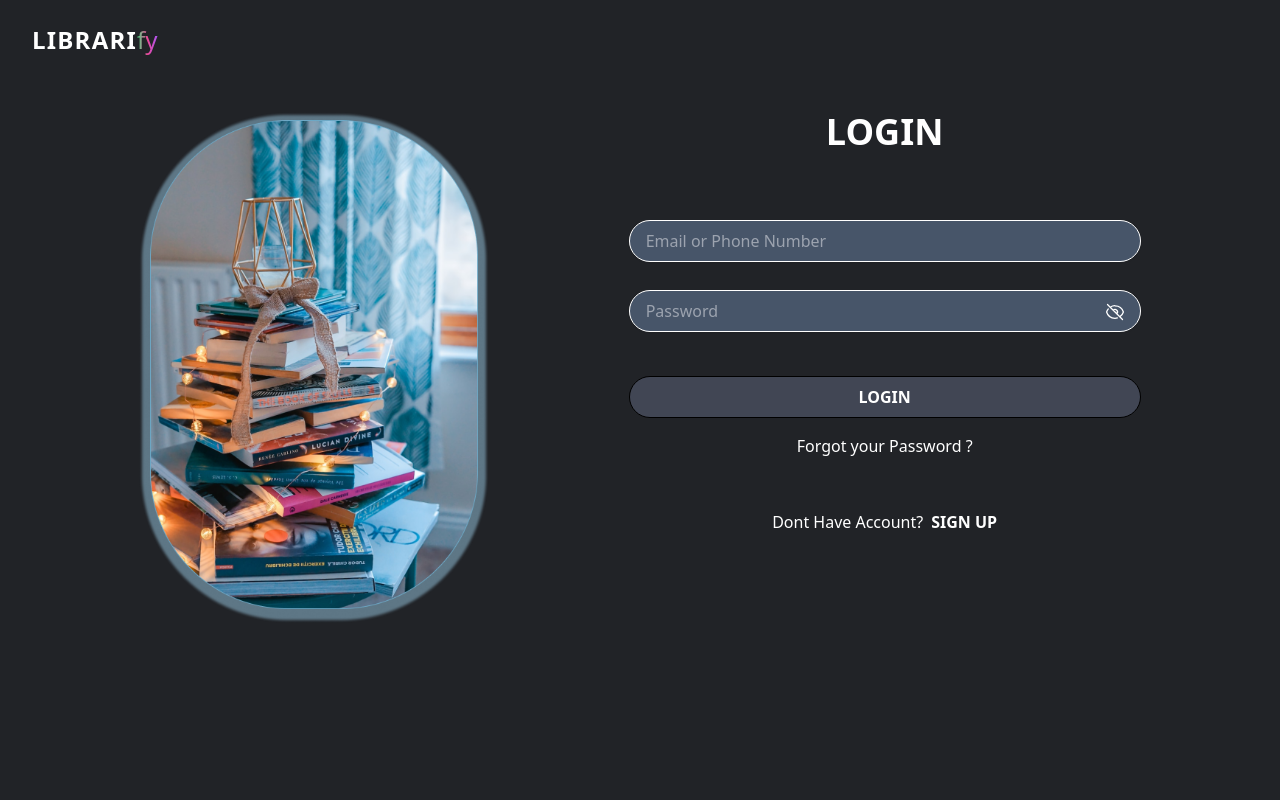
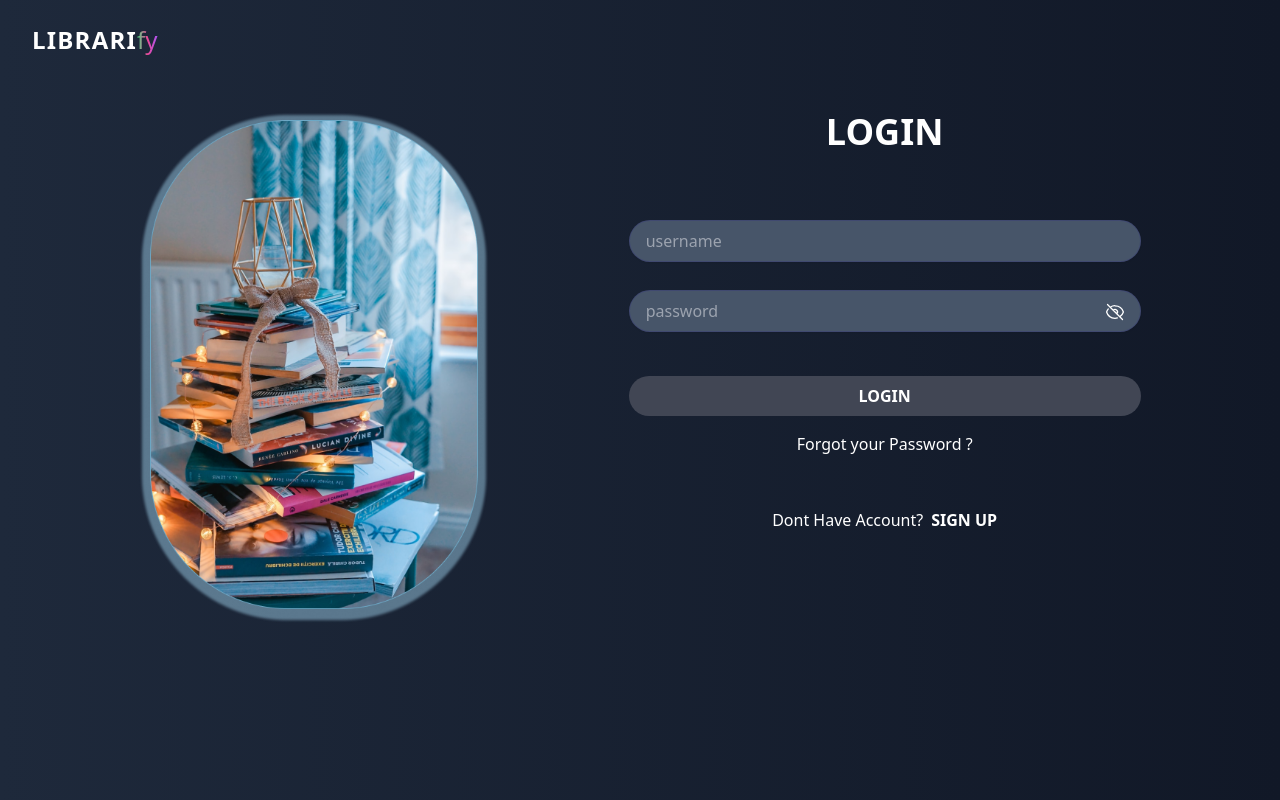
Before and after one commit to auzanxp/smuckers-project, a React (Vite) app: page /login in a window 1280 px wide. Built offline with nearby package versions, Linux system fonts and the light colour scheme; the HTML template or start-up script is replaced by a standard one.

Commit message:
fix/auzan: fix slicing

```diff
--- a/src/components/dashboard/Sidebar.jsx
+++ b/src/components/dashboard/Sidebar.jsx
@@ -14,12 +14,12 @@ export default function Sidebar() {
 
   return (
     <>
-      <div className='mb-4 pb-2 border-b border-b-gray-300 py-6 px-5'>
+      <div className='flex justify-center items-center mb-4 pb-2 border-b border-b-gray-300 py-6 px-5'>
         <Link to='/'>
           <Brand isSmall />
         </Link>
       </div>
-      <div className='border-b'>
+      <div >
         <SideNavLink
           href='/dashboard'
           name='dashboard'
--- a/src/components/dashboard/Topbar.jsx
+++ b/src/components/dashboard/Topbar.jsx
@@ -19,7 +19,7 @@ function Topbar({ handleClick }) {
     <div className='flex items-center justify-between px-5 py-3 mr-5  rounded-lg text-gray-100 bg-gray-800 border-y-zinc-500'>
       <div className='flex items-center gap-x-3'>
         <Bars3Icon
-          className='w-5 h-5 transition duration-200 cursor-pointer hover:text-amber-500'
+          className='w-5 h-5 transition duration-200 cursor-pointer hover:text-indigo-600'
           onClick={() => handleClick()}
         />
         <h2 className='hidden text-lg font-medium capitalize sm:block'>
--- a/src/pages/Landing.jsx
+++ b/src/pages/Landing.jsx
@@ -76,7 +76,7 @@ export default function Landing() {
           </div>
         </div>
         {/*Main*/}
-        <div className='container pt-24 md:pt-36 mx-auto flex flex-wrap flex-col md:flex-row items-center'>
+        <div className='container md:pt-[78px] mx-auto flex flex-wrap flex-col md:flex-row items-center'>
           {/*Left Col*/}
           <div className='flex flex-col w-full xl:w-2/5 justify-center lg:items-start overflow-y-hidden'>
             <h1 className='my-4 text-3xl md:text-5xl text-white font-bold leading-tight text-center md:text-left'>
@@ -96,13 +96,11 @@ export default function Landing() {
               <div className='mb-4'>
                 <label
                   className='block text-blue-300 py-2 font-bold mb-2'
-                  htmlFor='emailaddress'
                 >
                   Ketik Buku yang anda cari!
                 </label>
                 <input
                   className='shadow appearance-none border rounded w-full p-3 text-gray-700 leading-tight focus:ring transform transition hover:scale-105 duration-300 ease-in-out'
-                  id='emailaddress'
                   type='text'
                   placeholder='Cari Buku'
                 />
@@ -126,12 +124,12 @@ export default function Landing() {
           </div>
           {/*Footer*/}
           <div className='w-full pt-16 pb-6 text-sm text-center md:text-left fade-in'>
-            <a
+            <span
               className='text-gray-500 no-underline hover:no-underline'
               href='#'
             >
               Copyright © 2023
-            </a>
+            </span>
             &nbsp; - Smucker’s Team
           </div>
         </div>
--- a/src/pages/Login.jsx
+++ b/src/pages/Login.jsx
@@ -35,7 +35,7 @@ export default function Login() {
   }
 
   return (
-    <div className='bg-primaryLogin min-h-screen'>
+    <div className='bg-gradient-to-l from-gray-900 to-slate-800 min-h-screen'>
       <div className='flex justify-start px-8 mb-14 pt-6'>
         <Brand />
       </div>
@@ -56,15 +56,15 @@ export default function Login() {
             onSubmit={loginHandler}
           >
             <Input
-              className='rounded-full py-2 px-4 border-white bg-formColor'
+              className='rounded-full py-2 px-4 bg-formColor transform transition hover:scale-105 duration-300 ease-in-out '
               type='text'
-              placeholder='Email or Phone Number'
+              placeholder='username'
             />
             <div className='mb-4 relative'>
               <Input
-                className='rounded-full py-2 px-4 border-white bg-formColor'
+                className='rounded-full py-2 px-4 bg-formColor transform transition hover:scale-105 duration-300 ease-in-out '
                 type={showPassword ? 'text' : 'password'}
-                placeholder='Password'
+                placeholder='password'
               />
               <div className='absolute top-3 right-4 text-white hover:text-slate-300 cursor-pointer'>
                 {showPassword ? (
@@ -112,20 +112,20 @@ export default function Login() {
             <button
               className={`${
                 isLoading && 'disabled opacity-50 cursor-not-allowed'
-              } rounded-full py-2 border border-black font-bold text-white bg-formColor hover:bg-slate-600`}
+              } rounded-full py-2 font-bold text-white bg-formColor hover:bg-slate-600 transform transition hover:scale-95 duration-300 ease-in-out`}
               disabled={isLoading}
             >
               LOGIN
             </button>
           </form>
-          <a href='#' className='text-white font-thin m-4'>
+          <span className='text-white font-thin m-4'>
             Forgot your Password ?
-          </a>
+          </span>
           <div className='flex mt-9 gap-2'>
             <p className='text-white font-thin'>Dont Have Account?</p>
-            <a href='#' className='text-white font-bold'>
+            <span href='#' className='text-white font-bold'>
               SIGN UP
-            </a>
+            </span>
           </div>
         </div>
       </div>
--- a/src/pages/NotFound.jsx
+++ b/src/pages/NotFound.jsx
@@ -1,24 +1,33 @@
-import { useNavigate } from "react-router-dom";
+import { ArrowLeftCircleIcon } from '@heroicons/react/24/outline';
+import { useNavigate } from 'react-router-dom';
+import Button from '../components/elements/Button';
 
 export default function NotFound() {
-
-  let navigateBack = useNavigate();
+  let navigate = useNavigate();
 
   return (
-    <div className=" flex items-center justify-center w-screen h-screen bg-primaryLogin">
-      <div className="px-40 py-20 bg-slate-600 rounded-md shadow-xl">
-        <div className="flex flex-col items-center">
-          <h1 className="font-bold text-white text-9xl">404</h1>
+    <div className=' flex items-center justify-center w-screen h-screen bg-gradient-to-l from-gray-900 to-slate-800'>
+      <div className='px-40 py-20 bg-gray-900 rounded-md shadow-xl'>
+        <div className='flex flex-col items-center'>
+          <h1 className='font-bold text-white text-9xl'>404</h1>
 
-          <h6 className="mb-2 text-2xl font-bold text-center text-blue-400 md:text-3xl">
-            <span className="text-red-400">Oops!</span> Page not found
+          <h6 className='mb-2 text-2xl font-bold text-center text-blue-400 md:text-3xl'>
+            <span className='text-red-400'>Oops!</span> Page Not Found!
           </h6>
 
-          <p className="mb-8 text-center text-white font-thin md:text-lg">
-            The page you’re looking for doesn’t exist.
+          <p className='mb-8 text-center text-white font-thin md:text-lg'>
+            Halaman yang Anda cari tidak ada
           </p>
 
-          <button onClick={() => navigateBack(-1)} className="px-6 py-2 text-sm font-semibold text-blue-600 bg-white">Go Back</button>
+          <div className='space-y-2'>
+            <Button
+              className='transform hover:scale-110 duration-300 ease-in-out'
+              onClick={() => navigate(-1)}
+            >
+              <ArrowLeftCircleIcon />
+              Kembali
+            </Button>
+          </div>
         </div>
       </div>
     </div>
```
